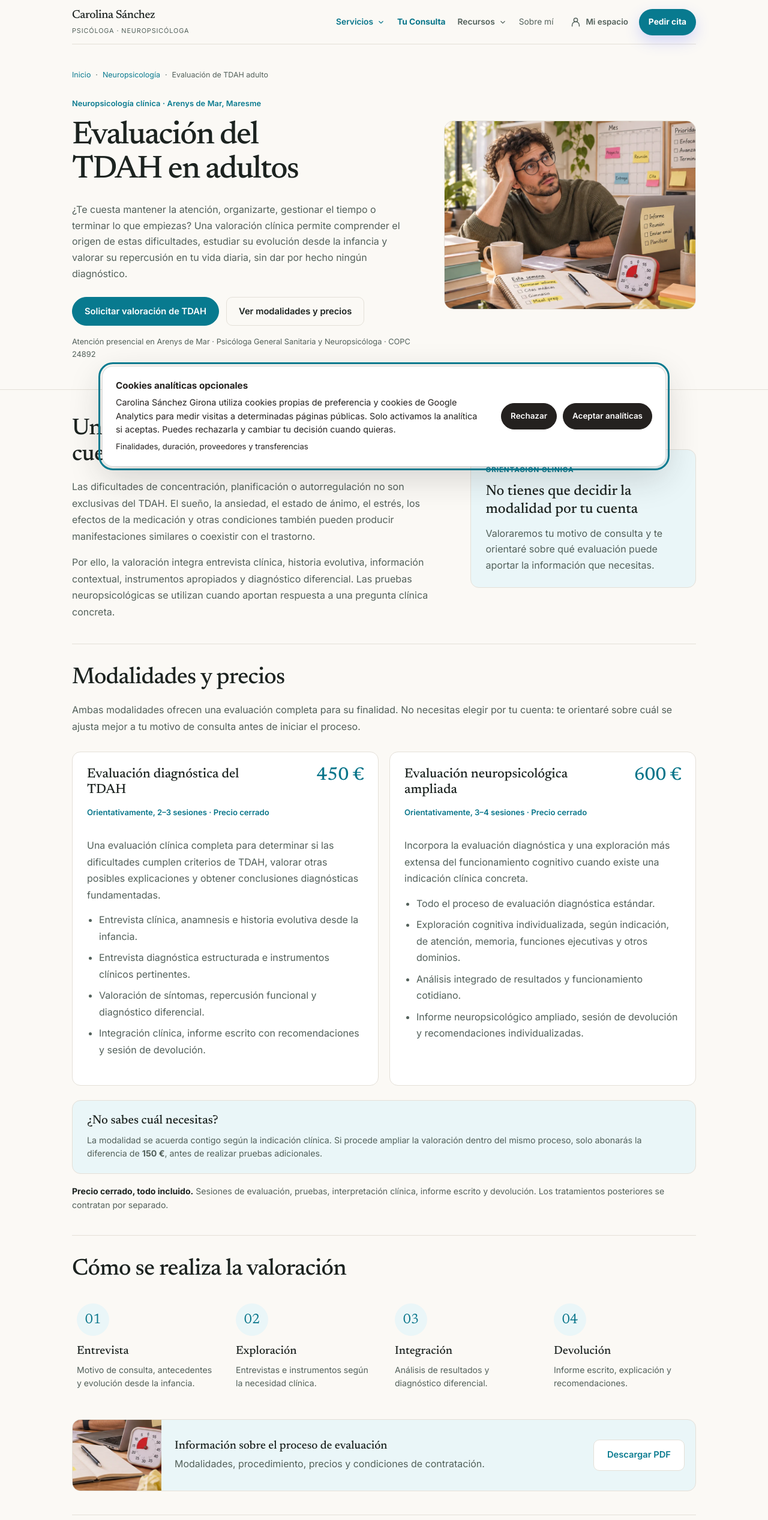
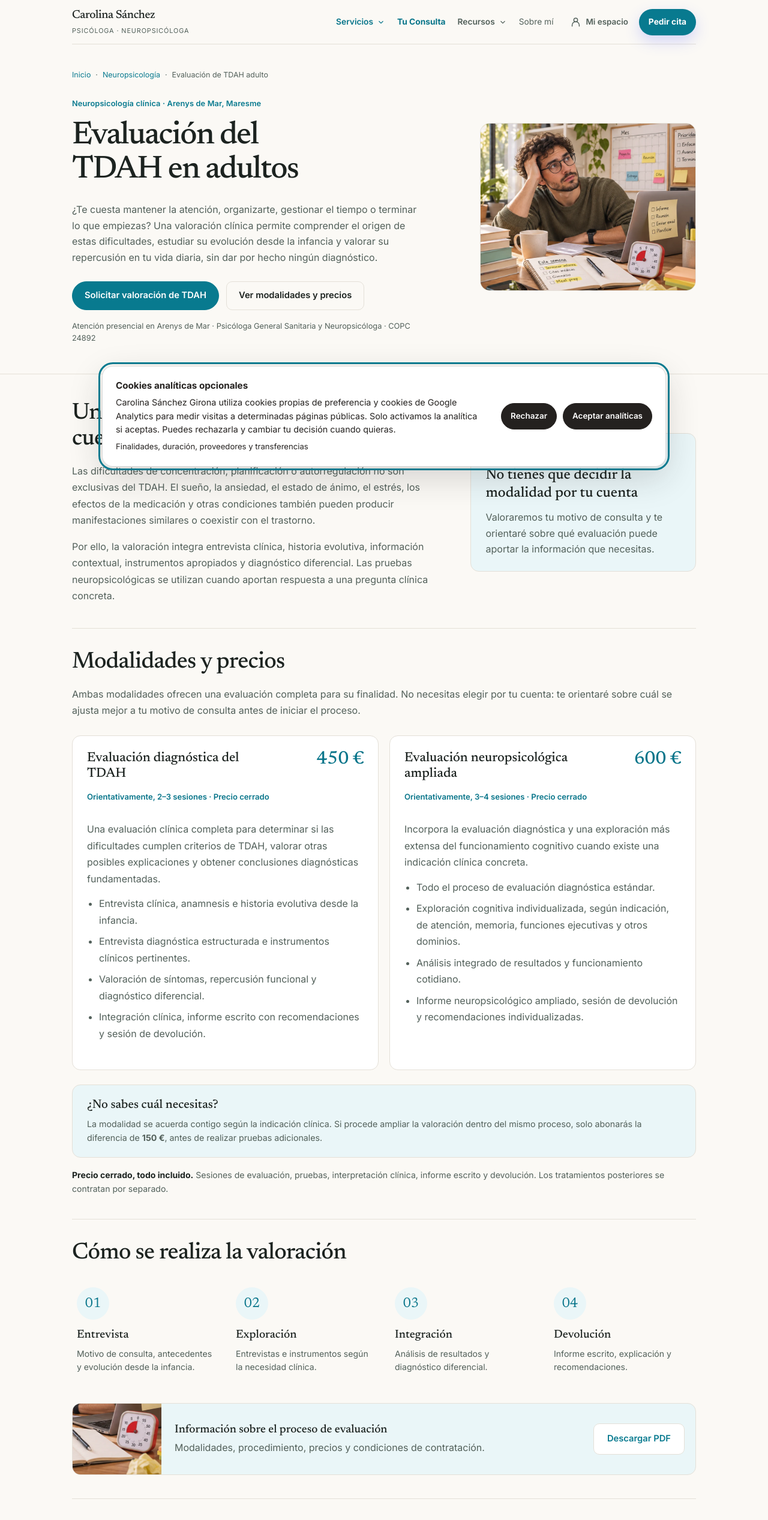
Before and after one commit to carolinasanchezgirona/Portfolio-Carolina, a Next.js app: page /evaluacion-tdah-adultos in a window 1280 px wide. Shown: the top 2534 px of the page at 60% size. Built offline with nearby package versions, Linux system fonts and the light colour scheme.

Commit message:
Keep contextual ADHD photo proportionate and crop PDF thumbnail appropriately

```diff
--- a/app/evaluacion-tdah-adultos/tdah.css
+++ b/app/evaluacion-tdah-adultos/tdah.css
@@ -388,3 +388,44 @@
   .tdah-page .tdah-hero-photo{width:min(100%,420px);max-width:420px;aspect-ratio:4/3;justify-self:start;margin:0}
   .tdah-page .tdah-hero-photo img{aspect-ratio:4/3}
 }
+
+
+/* Ajuste final de las dos imágenes aprobado para TDAH adulto. */
+.tdah-page .tdah-hero-grid{
+  grid-template-columns:minmax(0,1fr) minmax(290px,360px);
+  gap:clamp(22px,3vw,42px);
+  align-items:center;
+}
+.tdah-page .tdah-hero-photo{
+  width:100%;
+  max-width:360px;
+  height:auto;
+  aspect-ratio:9/7;
+  justify-self:end;
+  border-radius:16px;
+  overflow:hidden;
+}
+.tdah-page .tdah-hero-photo img{
+  display:block;
+  width:100%;
+  height:100%;
+  aspect-ratio:9/7;
+  object-fit:cover;
+  object-position:50% 45%;
+}
+.tdah-page .tdah-download-photo img{
+  display:block;
+  width:100%;
+  height:100%;
+  object-fit:cover;
+  object-position:62% 50%;
+}
+@media(max-width:900px){
+  .tdah-page .tdah-hero-grid{grid-template-columns:minmax(0,1fr) minmax(240px,320px);gap:24px}
+  .tdah-page .tdah-hero-photo{max-width:320px}
+}
+@media(max-width:720px){
+  .tdah-page .tdah-hero-grid{grid-template-columns:1fr;gap:0}
+  .tdah-page .tdah-hero-photo{width:min(100%,310px);max-width:310px;aspect-ratio:9/7;justify-self:start;margin-bottom:24px}
+  .tdah-page .tdah-hero-photo img{aspect-ratio:9/7}
+}
```
